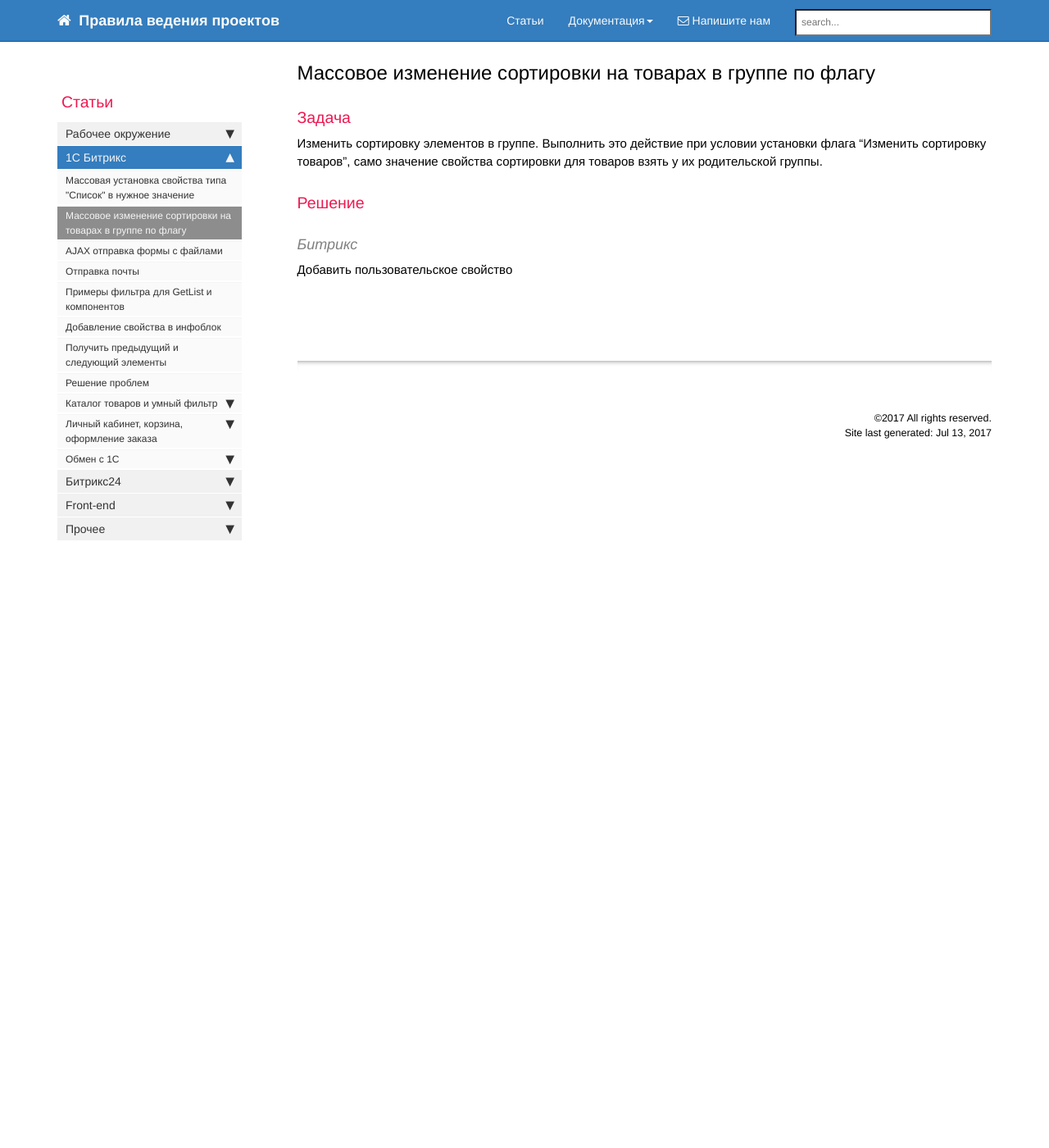
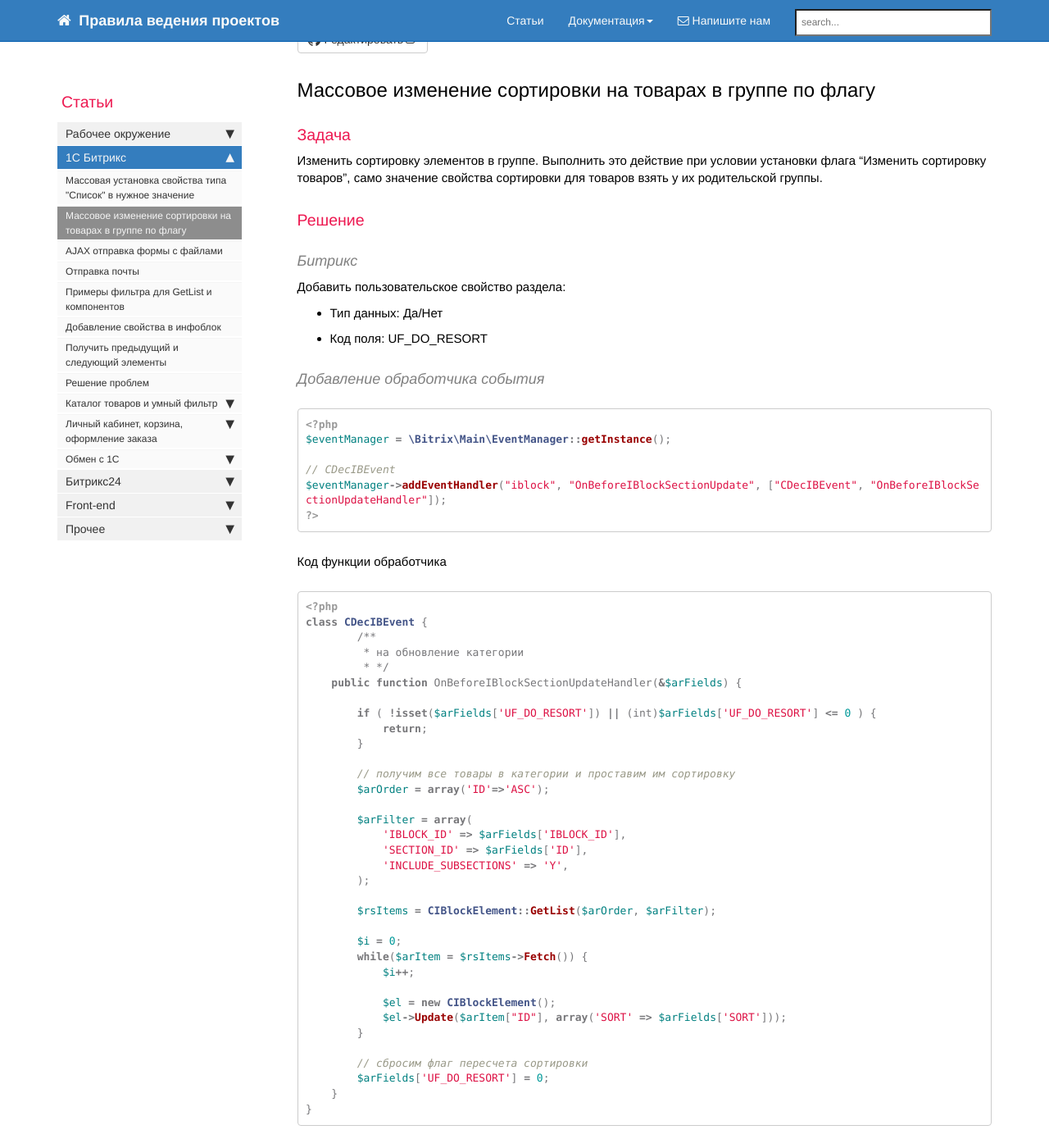
Before and after one commit to gdecider/gdecider.github.io, a Jekyll site: the page built from pages/articles/articles_bx-set-sort-on-element-by-group.md, in a window 1280 px wide and 1400 px high, scrolled down 372 px. Shown: the whole window at 82% size. Built offline with Jekyll 4.4.1, drawn with Linux system fonts in a browser that asks for light colours; nearby versions of some CDN libraries; comment, search, counter and statistics services are not loaded; some of the changed text lies outside the part shown.

Commit message:
Update articles_bx-set-sort-on-element-by-group.md

````diff
--- a/pages/articles/articles_bx-set-sort-on-element-by-group.md
+++ b/pages/articles/articles_bx-set-sort-on-element-by-group.md
@@ -19,4 +19,57 @@
 
 #### Битрикс
 
-Добавить пользовательское свойство
+Добавить пользовательское свойство раздела:
+
+  * Тип данных: Да/Нет
+  * Код поля: UF_DO_RESORT
+
+#### Добавление обработчика события
+
+```php
+<?php
+$eventManager = \Bitrix\Main\EventManager::getInstance();
+
+// CDecIBEvent
+$eventManager->addEventHandler("iblock", "OnBeforeIBlockSectionUpdate", ["CDecIBEvent", "OnBeforeIBlockSectionUpdateHandler"]);
+?>
+```
+
+Код функции обработчика
+
+```php
+<?php
+class CDecIBEvent {
+	/**
+	 * на обновление категории
+	 * */
+    public function OnBeforeIBlockSectionUpdateHandler(&$arFields) {
+
+        if ( !isset($arFields['UF_DO_RESORT']) || (int)$arFields['UF_DO_RESORT'] <= 0 ) {
+            return;
+        }
+
+        // получим все товары в категории и проставим им сортировку
+        $arOrder = array('ID'=>'ASC');
+
+        $arFilter = array(
+            'IBLOCK_ID' => $arFields['IBLOCK_ID'],
+            'SECTION_ID' => $arFields['ID'],
+            'INCLUDE_SUBSECTIONS' => 'Y',
+        );
+
+        $rsItems = CIBlockElement::GetList($arOrder, $arFilter);
+
+        $i = 0;
+        while($arItem = $rsItems->Fetch()) {
+            $i++;
+
+            $el = new CIBlockElement();
+            $el->Update($arItem["ID"], array('SORT' => $arFields['SORT']));
+        }
+
+        // сбросим флаг пересчета сортировки
+        $arFields['UF_DO_RESORT'] = 0;
+    }
+}
+```
````
